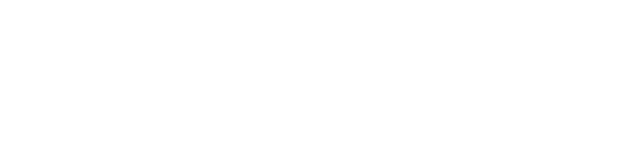
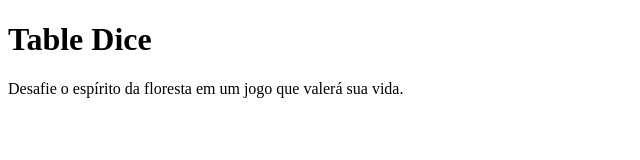
Before and after one commit to ufjf-dcc202/ufjf-dcc202-2023-3-b-trb-alexandre, a plain HTML site: page index.html in a window 1280 px wide. Shown: the whole page, without its empty margins (0-640 px from the left). Drawn offline with Linux system fonts and the light colour scheme.

Commit message:
Adição de título e parágrafo

```diff
--- a/index.html
+++ b/index.html
@@ -9,8 +9,8 @@
 </head>
 <body>
   <div class="main_container">
-    <h1 class="titulo"></h1>
-    <p class="subtitulo"></p>
+    <h1 class="titulo">Table Dice</h1>
+    <p class="subtitulo">Desafie o espírito da floresta em um jogo que valerá sua vida.</p>
     <div class="buttons_container">
       <a class="start_button"></a>
       <a class="regras_button"></a>
```
